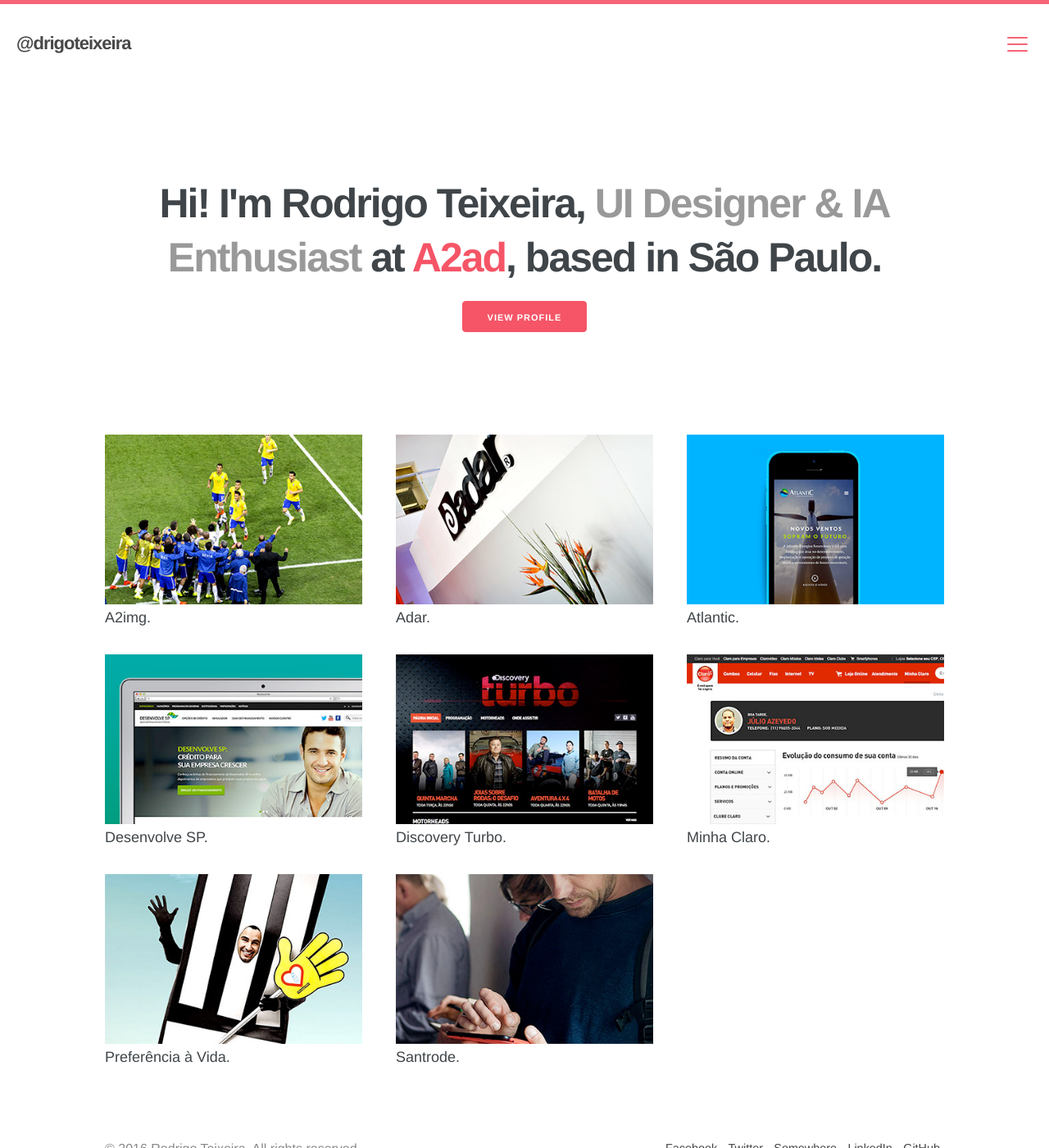
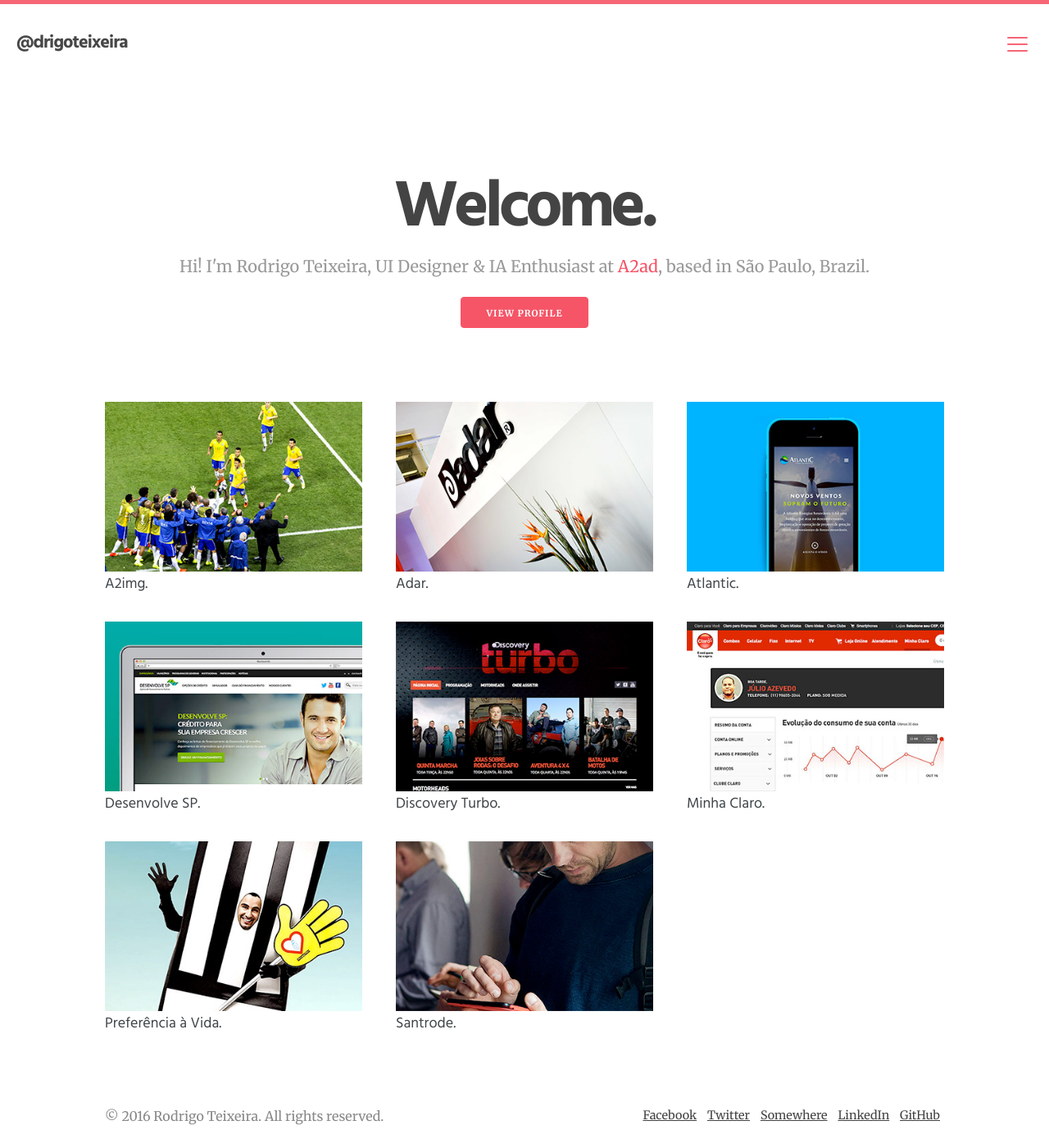
Before and after one commit to drigoteixeira/drigoteixeira.github.io, a Jekyll site: the page built from index.html, in a window 1280 px wide and 1400 px high. Shown: the whole window at 82% size. Built offline with Jekyll 4.4.1, drawn with Linux system fonts in a browser that asks for light colours; nearby versions of some CDN libraries.

Commit message:
Update fonts

```diff
--- a/index.html
+++ b/index.html
@@ -5,12 +5,14 @@
 
 
 <div class="container">
-	<div class="tagline">
-		<h1>Hi! I'm Rodrigo Teixeira, <span>UI Designer &amp; IA Enthusiast</span> at <a href="http://www.a2ad.com.br">A2ad</a>, based in São Paulo.</h1>
-		<p> </p>
-		<p>
-			<a href="/about/" class="button button-primary">View profile</a>
-		</p>
+	<div class="row">
+		<div class="twelve columns tagline">
+			<h1> <span class="title">Welcome.</span></h1>
+			<p>Hi! I'm Rodrigo Teixeira, <span>UI Designer &amp; IA Enthusiast</span> at <a href="http://www.a2ad.com.br">A2ad</a>, based in São Paulo, Brazil.  </p>
+			<p>
+				<a href="/about/" class="button button-primary">View profile</a>
+			</p>
+		</div>
 	</div>
 </div>
 
--- a/style.scss
+++ b/style.scss
@@ -34,6 +34,10 @@
 - Highlight
 
 */
+
+
+@import url(https://fonts.googleapis.com/css?family=Merriweather:400,400italic,700,700italic);
+@import url(https://fonts.googleapis.com/css?family=Hind:400,700);
 
 
 
@@ -134,10 +138,10 @@
   font-size: 62.5%;
 }
 body {
-  background: #FFF;
+  background: #fff;
   font-size: 1.5em; /* currently ems cause chrome bug misinterpreting rems on body element */
   line-height: 1.5;
-  font-family: 'Helvetica Neue', Helvetica, Arial, sans-serif;
+  font-family: 'Merriweather', serif;
   color: #3f4549;
   text-rendering: optimizelegibility;
 }
@@ -156,6 +160,7 @@
   font-weight: 700;
   letter-spacing: -1px;
   color: #3f4549;
+  font-family: 'Hind', sans-serif;
 }
 
 h1 { font-size: 6.0rem; line-height: 1.2;  }
@@ -187,24 +192,32 @@
 }
 
 .tagline {
-  padding: 40px 20px;
+  padding: 40px 0;
   margin-bottom: 40px;
   height: 300px;
   display: table-cell;
   vertical-align: middle;
+  text-align: center;
 }
 
 .tagline h1 {
-  font-size: 50px;
+  font-size: 48px;
   margin-bottom: 20px;
   letter-spacing: -2px;
-  margin-top: 0;
   text-align: center;
   line-height: 66px;
 }
 
 .tagline h1 span {
   color: #999;
+}
+
+.tagline h1 .title {
+  display: block;
+  color: #444;
+  font-size: 80px;
+  letter-spacing: -5px;
+
 }
 
 .tagline p {
@@ -246,6 +259,17 @@
 
     footer p {
       text-align: center;
+    }
+
+    p {
+      margin-top: 0;
+      line-height: 34px;
+      font-size: 1em;
+      margin-bottom: 20px !important;
+    }
+
+    .project-title {
+      font-size: 38px;
     }
 }
 
@@ -1119,8 +1143,9 @@
   display: block;
   color: #fff;
   padding: 8px 0 0;
-  font-weight: 700;
+  font-weight: normal;
   width: 100%;
+  font-style: italic;
 }
 
 .mobilenav li:first-child {
```
